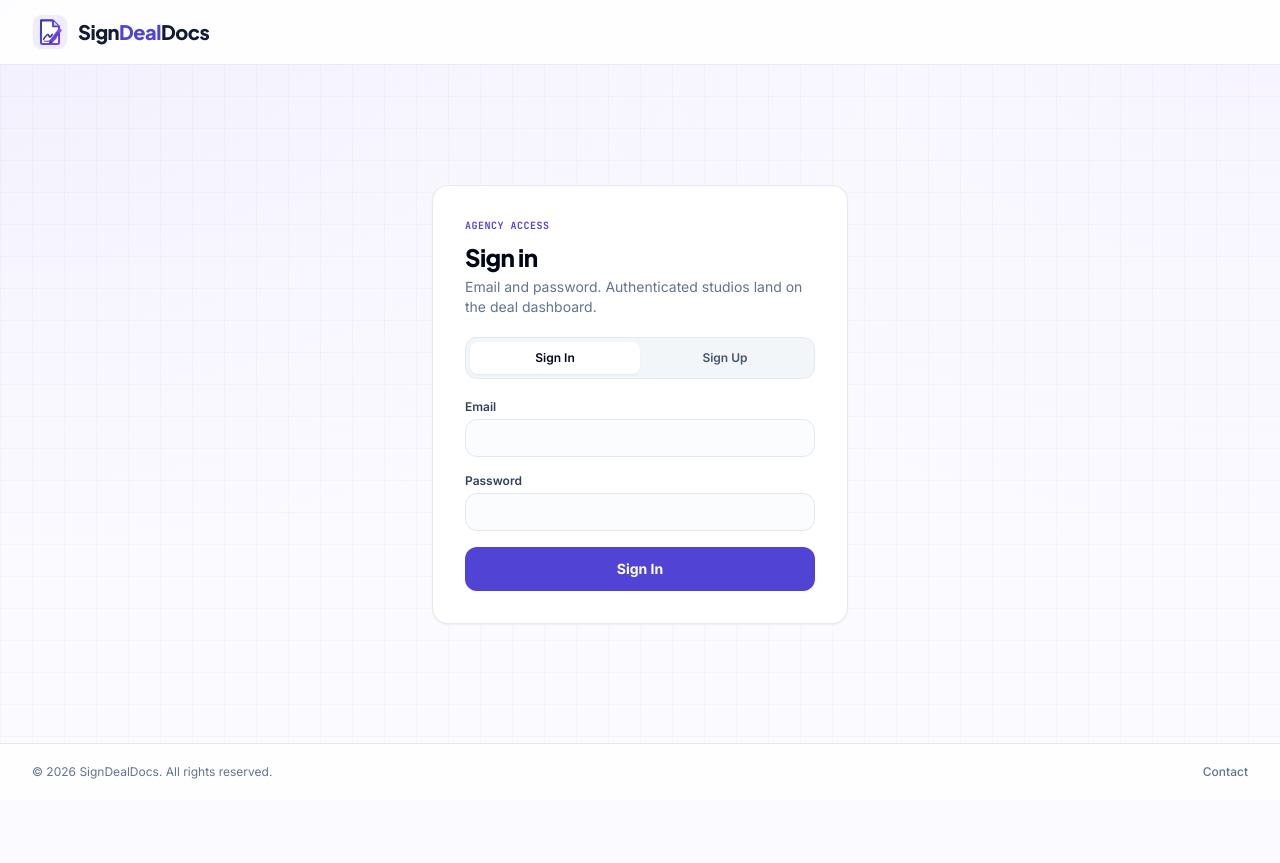
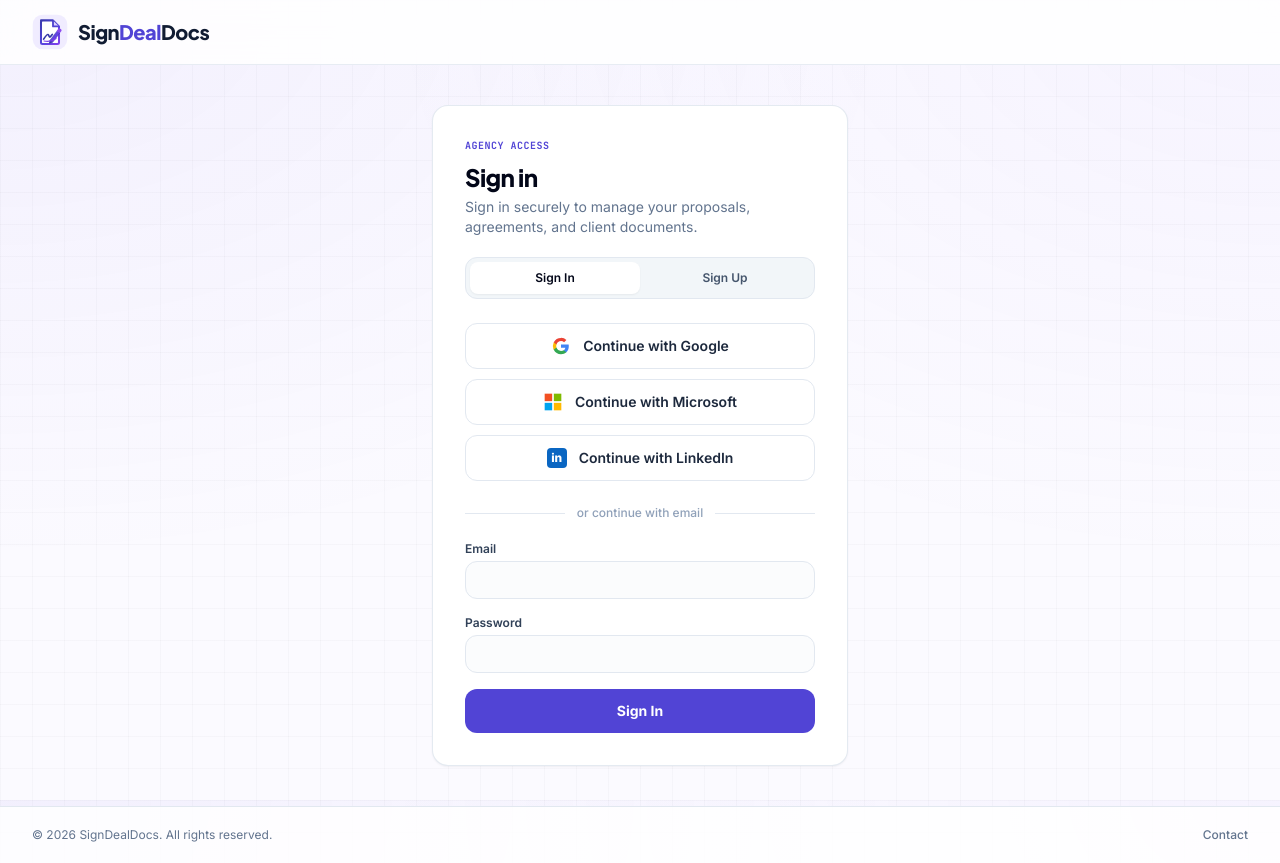
Before and after one commit to Abhay-Sharma14/signdealdocs, a Next.js app: page /login in a window 1280 px wide. Before the commit the page ends 800 px from the top, so only its background shows below. Built offline with nearby package versions, Linux system fonts and the light colour scheme; no server answers.

Commit message:
Add Google Microsoft and LinkedIn OAuth sign-in options

```diff
--- a/app/login/page.tsx
+++ b/app/login/page.tsx
@@ -22,6 +22,23 @@ export default function LoginPage() {
       if (data.session) router.replace("/dashboard");
     });
   }, [router]);
+
+  async function signInWithProvider(provider: "google" | "azure" | "linkedin_oidc") {
+    setError("");
+    setNotice("");
+    setPending(true);
+    const { error: oauthError } = await supabase.auth.signInWithOAuth({
+      provider,
+      options: {
+        redirectTo: `${window.location.origin}/dashboard`,
+        ...(provider === "azure" ? { scopes: "email" } : {}),
+      },
+    });
+    if (oauthError) {
+      setError(oauthError.message);
+      setPending(false);
+    }
+  }
 
   async function onSubmit(event: FormEvent) {
     event.preventDefault();
@@ -77,7 +94,7 @@ export default function LoginPage() {
             {mode === "sign-in" ? "Sign in" : "Create your studio"}
           </h1>
           <p className="mt-1 text-sm text-slate-500">
-            Email and password. Authenticated studios land on the deal dashboard.
+            Sign in securely to manage your proposals, agreements, and client documents.
           </p>
 
           <div className="mt-5 grid grid-cols-2 rounded-xl border border-slate-200 bg-slate-100/90 p-1">
@@ -112,6 +129,22 @@ export default function LoginPage() {
               Sign Up
             </button>
           </div>
+
+          <div className="mt-6 space-y-2.5">
+            <button type="button" disabled={pending} onClick={() => signInWithProvider("google")} className="flex w-full items-center justify-center gap-3 rounded-xl border border-slate-200 bg-white px-4 py-3 text-sm font-semibold text-slate-800 transition hover:border-indigo-200 hover:bg-slate-50 disabled:opacity-60">
+              <svg aria-hidden="true" viewBox="0 0 24 24" className="h-5 w-5"><path fill="#4285F4" d="M21.35 12.25c0-.73-.07-1.42-.19-2.1H12v3.97h5.24a4.48 4.48 0 0 1-1.94 2.94v2.44h3.14c1.84-1.69 2.91-4.18 2.91-7.25Z"/><path fill="#34A853" d="M12 21.75c2.63 0 4.83-.87 6.44-2.35l-3.14-2.44c-.87.58-1.98.93-3.3.93-2.54 0-4.69-1.72-5.46-4.03H3.3v2.52a9.75 9.75 0 0 0 8.7 5.37Z"/><path fill="#FBBC05" d="M6.54 13.86a5.85 5.85 0 0 1 0-3.72V7.62H3.3a9.75 9.75 0 0 0 0 8.76l3.24-2.52Z"/><path fill="#EA4335" d="M12 6.11c1.43 0 2.71.49 3.72 1.46l2.79-2.79A9.3 9.3 0 0 0 12 2.25a9.75 9.75 0 0 0-8.7 5.37l3.24 2.52C7.31 7.83 9.46 6.11 12 6.11Z"/></svg>
+              Continue with Google
+            </button>
+            <button type="button" disabled={pending} onClick={() => signInWithProvider("azure")} className="flex w-full items-center justify-center gap-3 rounded-xl border border-slate-200 bg-white px-4 py-3 text-sm font-semibold text-slate-800 transition hover:border-indigo-200 hover:bg-slate-50 disabled:opacity-60">
+              <svg aria-hidden="true" viewBox="0 0 24 24" className="h-5 w-5"><path fill="#F25022" d="M2 2h9v9H2z"/><path fill="#7FBA00" d="M13 2h9v9h-9z"/><path fill="#00A4EF" d="M2 13h9v9H2z"/><path fill="#FFB900" d="M13 13h9v9h-9z"/></svg>
+              Continue with Microsoft
+            </button>
+            <button type="button" disabled={pending} onClick={() => signInWithProvider("linkedin_oidc")} className="flex w-full items-center justify-center gap-3 rounded-xl border border-slate-200 bg-white px-4 py-3 text-sm font-semibold text-slate-800 transition hover:border-indigo-200 hover:bg-slate-50 disabled:opacity-60">
+              <span aria-hidden="true" className="flex h-5 w-5 items-center justify-center rounded bg-[#0A66C2] text-xs font-extrabold text-white">in</span>
+              Continue with LinkedIn
+            </button>
+          </div>
+          <div className="mt-6 flex items-center gap-3 text-xs font-medium text-slate-400"><span className="h-px flex-1 bg-slate-200" />or continue with email<span className="h-px flex-1 bg-slate-200" /></div>
 
           <form onSubmit={onSubmit} className="mt-5 space-y-4">
             <label className="block">
```
